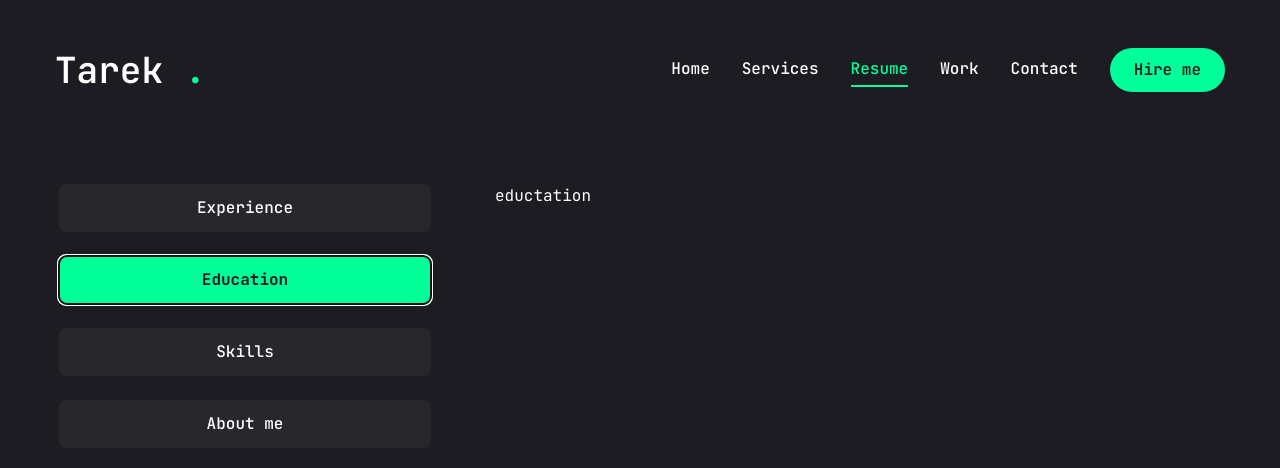
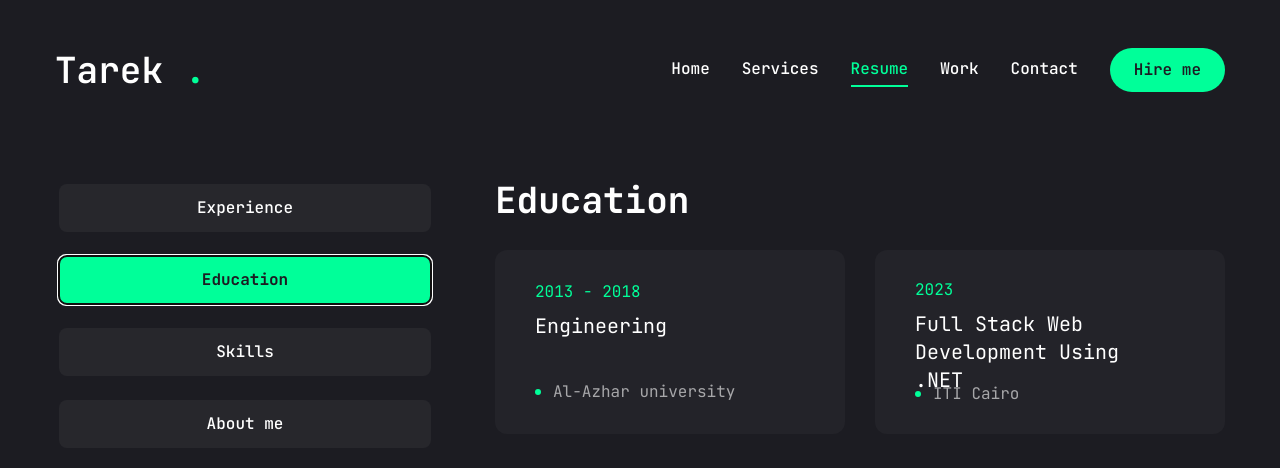
Before and after one commit to TarekSaeed95/portfolio-next.js, a Next.js app: page /resume in a window 1280 px wide. Both pictures are taken after a click on the tab "Education". Shown: the top 468 px of the page. Built offline with nearby package versions, Linux system fonts and the light colour scheme.

Commit message:
feat: add education field remove desc

```diff
--- a/src/app/resume/page.tsx
+++ b/src/app/resume/page.tsx
@@ -54,8 +54,6 @@
 const experience = {
   icon: "/assets/resume/badge.svg",
   title: "My experience",
-  description:
-    "Lorem ipsum dolor sit amet consectetur, adipisicing elit. Nihil autem eum possimus quia, vero officia perferendis tempore quae voluptas deserunt. Maiores dolores ipsa unde fuga sequi accusamus fugit earum aliquam?",
   items: [
     {
       company: "Pharmacy Marts",
@@ -78,8 +76,6 @@
 const education = {
   icon: "/assets/resume/cap.svg",
   title: "Education",
-  description:
-    "Lorem ipsum dolor sit amet consectetur, adipisicing elit. Nihil autem eum possimus quia, vero officia perferendis tempore quae voluptas deserunt. Maiores dolores ipsa unde fuga sequi accusamus fugit earum aliquam?",
   items: [
     {
       institution: "Al-Azhar university",
@@ -96,8 +92,6 @@
 //skills
 const skills = {
   title: "My Skills",
-  description:
-    "Lorem ipsum dolor sit amet consectetur, adipisicing elit. Nihil autem eum possimus quia, vero officia perferendis tempore quae voluptas deserunt. Maiores dolores ipsa unde fuga sequi accusamus fugit earum aliquam?",
   skillList: [
     {
       icon: <FaHtml5 />,
@@ -166,10 +160,7 @@
           <div className="min-h-[70vh] w-full">
             <TabsContent value="experience" className="w-full">
               <div className="flex flex-col gap-[30px] text-center xl:text-left">
-              <h3 className="text-4xl font-bold">{experience.title}</h3>
-                <p className="max-w-[600px] text-white/60 mx-auto xl:mx-0">
-                  {experience.description}
-                </p>
+                <h3 className="text-4xl font-bold">{experience.title}</h3>
                 <ScrollArea className="h-[400px]">
                   <ul className="grid grid-cols-1 lg:grid-cols-2 gap-[30px] ">
                     {experience.items.map((item, index) => {
@@ -179,7 +170,9 @@
                           className="bg-[#232329] h-[184px] py-6 px-10 rounded-xl flex flex-col justify-center items-center lg:items-start gap-1 "
                         >
                           <span className="text-accent">{item.duration}</span>
-                          <h3 className="text-xl max-w-[260px] min-h-[60px] text-center lg:text-left">{item.position}</h3>
+                          <h3 className="text-xl max-w-[260px] min-h-[60px] text-center lg:text-left">
+                            {item.position}
+                          </h3>
                           <div className="flex items-center gap-3">
                             <span className="w-[6px] h-[6px] rounded-full bg-accent "></span>
                             <p className="text-white/60">{item.company}</p>
@@ -192,7 +185,30 @@
               </div>
             </TabsContent>
             <TabsContent value="education" className="w-full">
-              eductation
+              <div className="flex flex-col gap-[30px] text-center xl:text-left">
+                <h3 className="text-4xl font-bold">{education.title}</h3>
+                <ScrollArea className="h-[400px]">
+                  <ul className="grid grid-cols-1 lg:grid-cols-2 gap-[30px] ">
+                    {education.items.map((item, index) => {
+                      return (
+                        <li
+                          key={index}
+                          className="bg-[#232329] h-[184px] py-6 px-10 rounded-xl flex flex-col justify-center items-center lg:items-start gap-1 "
+                        >
+                          <span className="text-accent">{item.year}</span>
+                          <h3 className="text-xl max-w-[260px] min-h-[60px] text-center lg:text-left">
+                            {item.field}
+                          </h3>
+                          <div className="flex items-center gap-3">
+                            <span className="w-[6px] h-[6px] rounded-full bg-accent "></span>
+                            <p className="text-white/60">{item.institution}</p>
+                          </div>
+                        </li>
+                      );
+                    })}
+                  </ul>
+                </ScrollArea>
+              </div>
             </TabsContent>
             <TabsContent value="skills" className="w-full">
               skills
```
